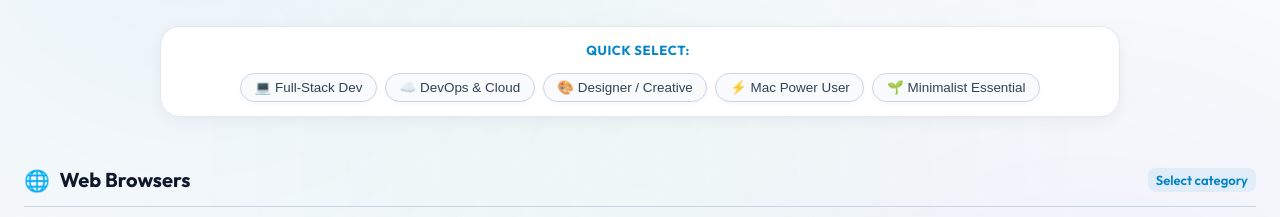
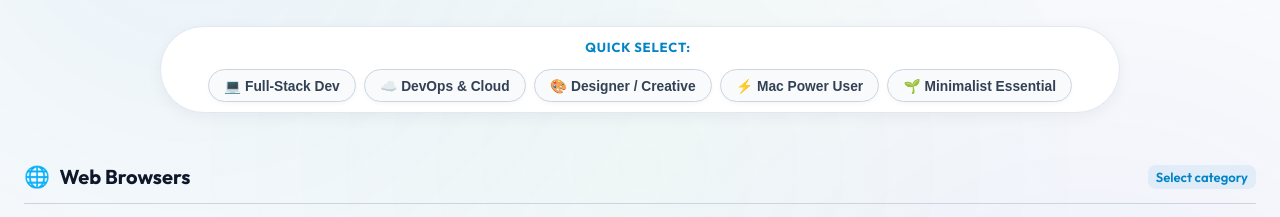
Before and after one commit to dvigo/macbrew, a plain HTML site: page index.html in a window 1280 px wide. Shown: the part 234-451 px from the top of the page. Drawn offline with Linux system fonts and the light colour scheme; a script that the page names is missing.

Commit message:
Redesign Quick Select presets bar for high aesthetics in dark and light modes

```diff
--- a/styles.css
+++ b/styles.css
@@ -303,27 +303,32 @@
 
 /* Presets Pills */
 .presets-wrapper {
-  display: flex;
+  display: inline-flex;
   align-items: center;
   justify-content: center;
   flex-wrap: wrap;
   gap: 0.75rem;
-  background: rgba(18, 22, 33, 0.5);
+  background: linear-gradient(135deg, rgba(18, 26, 43, 0.75) 0%, rgba(30, 41, 65, 0.65) 100%);
   backdrop-filter: var(--glass-backdrop);
-  border: 1px solid var(--border-color);
-  padding: 0.85rem 1.2rem;
-  border-radius: var(--radius-lg);
+  -webkit-backdrop-filter: var(--glass-backdrop);
+  border: 1px solid rgba(255, 255, 255, 0.12);
+  padding: 0.65rem 1.25rem;
+  border-radius: var(--radius-full);
   max-width: 960px;
   margin: 0 auto;
+  box-shadow: 0 10px 30px rgba(0, 0, 0, 0.25);
 }
 
 .presets-label {
   font-size: 0.82rem;
-  font-weight: 600;
+  font-weight: 700;
   text-transform: uppercase;
-  letter-spacing: 0.05em;
-  color: var(--text-subtle);
+  letter-spacing: 0.06em;
+  color: var(--accent-amber);
   margin-right: 0.25rem;
+  display: flex;
+  align-items: center;
+  gap: 0.35rem;
 }
 
 .presets-pills {
@@ -336,28 +341,30 @@
   display: inline-flex;
   align-items: center;
   gap: 0.4rem;
-  padding: 0.4rem 0.85rem;
-  background: rgba(255, 255, 255, 0.05);
-  border: 1px solid var(--border-color);
+  padding: 0.45rem 0.95rem;
+  background: rgba(255, 255, 255, 0.07);
+  border: 1px solid rgba(255, 255, 255, 0.14);
   border-radius: var(--radius-full);
-  font-size: 0.84rem;
-  font-weight: 500;
-  color: var(--text-muted);
+  font-size: 0.86rem;
+  font-weight: 600;
+  color: #e2e8f0;
   cursor: pointer;
-  transition: var(--transition-fast);
+  transition: all 0.2s cubic-bezier(0.4, 0, 0.2, 1);
 }
 
 .preset-pill:hover {
-  background: rgba(255, 255, 255, 0.1);
-  color: var(--text-main);
-  border-color: rgba(255, 255, 255, 0.2);
+  background: rgba(56, 189, 248, 0.18);
+  color: #38bdf8;
+  border-color: #38bdf8;
+  transform: translateY(-1px);
+  box-shadow: 0 4px 12px rgba(56, 189, 248, 0.2);
 }
 
 .preset-pill.active {
-  background: rgba(56, 189, 248, 0.15);
-  color: var(--accent-cyan);
-  border-color: var(--border-active);
-  box-shadow: 0 0 12px var(--border-glow);
+  background: linear-gradient(135deg, rgba(56, 189, 248, 0.3), rgba(99, 102, 241, 0.3));
+  color: #ffffff;
+  border-color: #38bdf8;
+  box-shadow: 0 0 16px rgba(56, 189, 248, 0.4);
 }
 
 /* ==========================================================================
```
